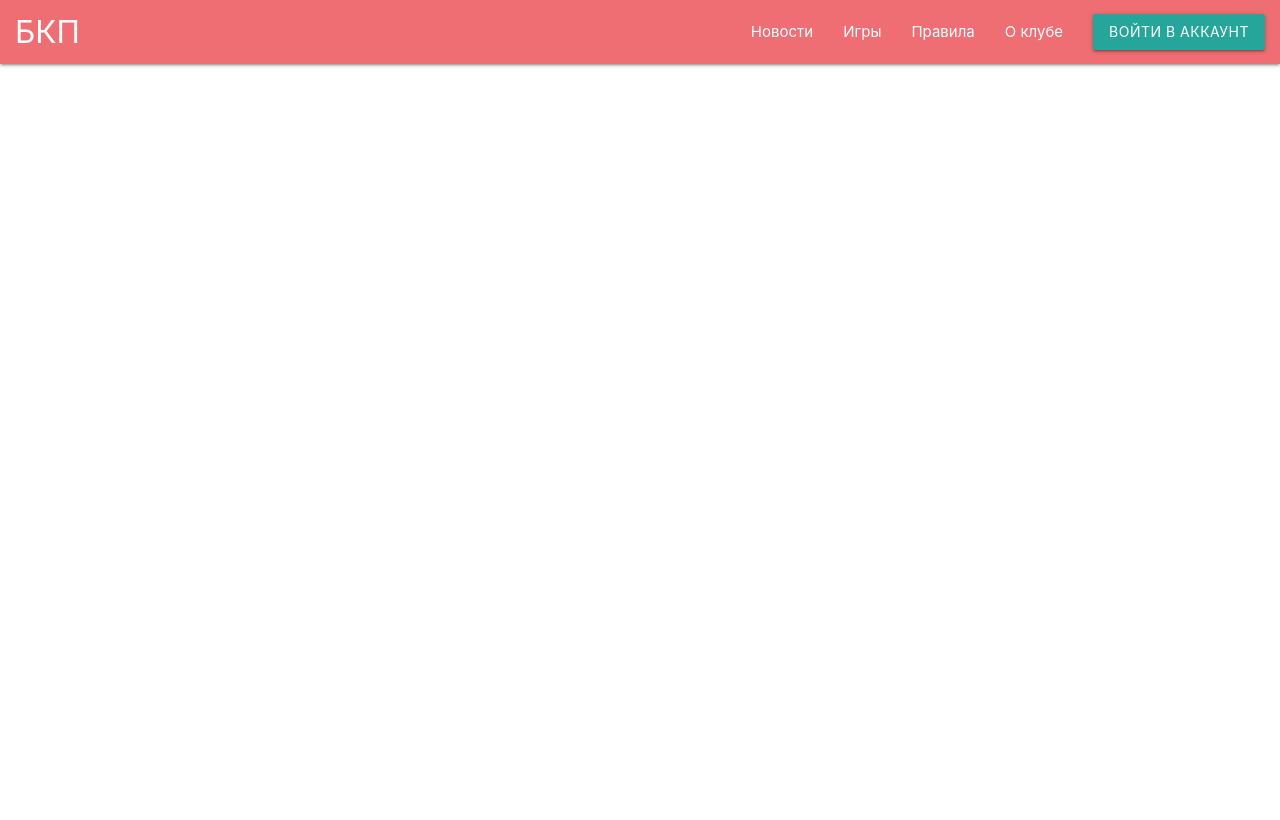
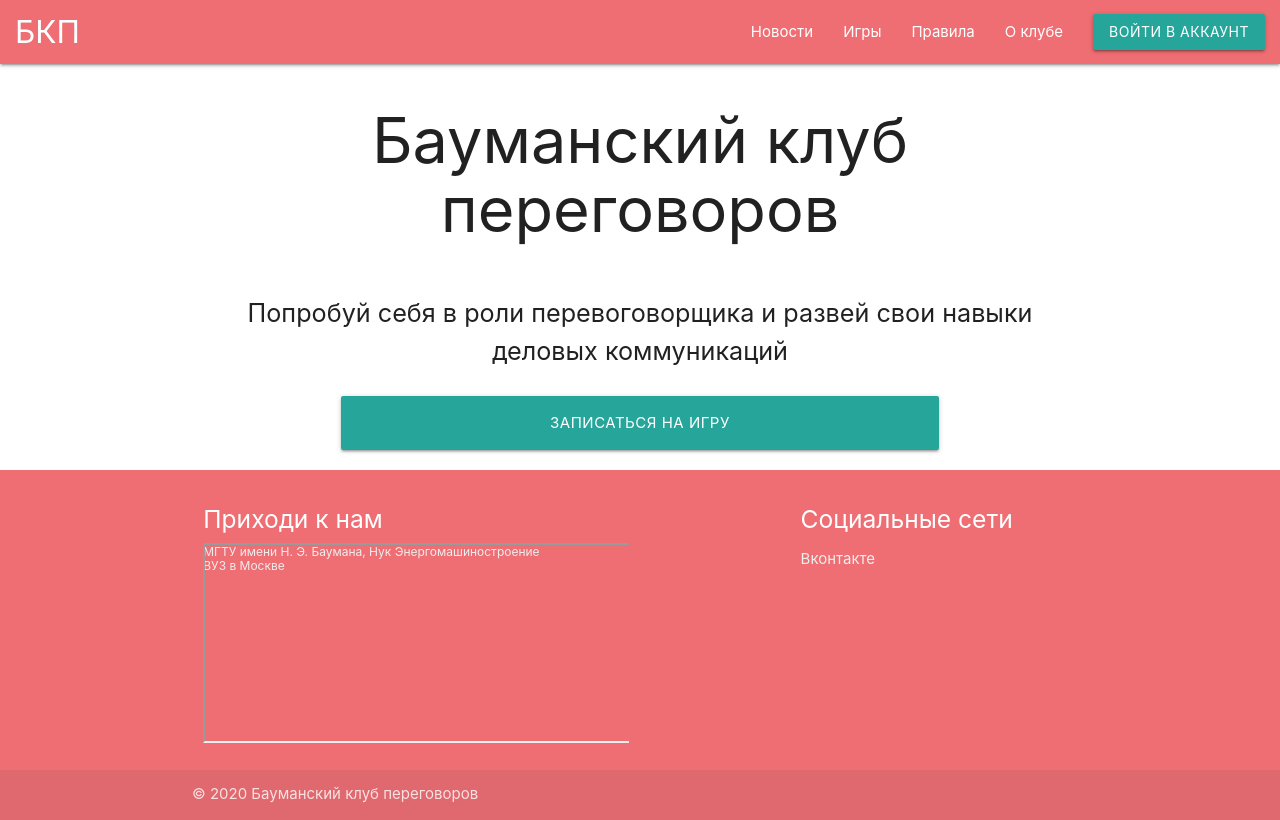
Before and after one commit to alexey-ershkov/BaumanNegotationClub-Site, a Django app: page / in a window 1280 px wide. Before the commit the page ends 67 px from the top, so only its background shows below. Run offline with Django 3.2, Linux system fonts and the light colour scheme; data that the repository does not hold is empty.

Commit message:
index page done

```diff
--- /dev/null
+++ b/static/css/customization.css
@@ -0,0 +1,9 @@
+body {
+    display: flex;
+    min-height: 100vh;
+    flex-direction: column;
+  }
+
+  main {
+    flex: 1 0 auto;
+  }
--- a/templates/base.html
+++ b/templates/base.html
@@ -6,10 +6,14 @@
     {% load static %}
     <link href="https://fonts.googleapis.com/icon?family=Material+Icons" rel="stylesheet">
     <link rel="stylesheet" href="{% static "css/materialize.min.css" %}">
+    <link rel="stylesheet" href="{% static "css/customization.css" %}">
 </head>
 <body>
 {% include "inc/navbar.html" %}
-{% block content %} {% endblock %}
+<main class="container">
+    {% block content %} {% endblock %}
+</main>
+{% include "inc/footer.html" %}
 <script type="text/javascript" src="{% static "js/materialize.min.js" %}"></script>
 </body>
 </html>
--- /dev/null
+++ b/templates/inc/footer.html
@@ -0,0 +1,29 @@
+<footer class="page-footer">
+    <div class="container">
+        <div class="row">
+            <div class="col l6 s12">
+                <h5 class="white-text">Приходи к нам</h5>
+                <div style="position:relative;overflow:hidden;"><a
+                        href="https://yandex.ru/maps/org/mgtu_imeni_n_e_baumana_nuk_energomashinostroyeniye/1023958089/?utm_medium=mapframe&utm_source=maps"
+                        style="color:#eee;font-size:12px;position:absolute;top:0px;">МГТУ имени Н. Э. Баумана, Нук
+                    Энергомашиностроение</a><a
+                        href="https://yandex.ru/maps/213/moscow/category/university_college/?utm_medium=mapframe&utm_source=maps"
+                        style="color:#eee;font-size:12px;position:absolute;top:14px;">ВУЗ в Москве</a>
+                    <iframe src="https://yandex.ru/map-widget/v1/-/CCQpZRhh1D" width="600" height="200" frameborder="1"
+                            allowfullscreen="true" style="position:relative;"></iframe>
+                </div>
+            </div>
+            <div class="col l4 offset-l2 s12">
+                <h5 class="white-text">Социальные сети</h5>
+                <ul>
+                    <li><a class="grey-text text-lighten-3" href="#!">Вконтакте</a></li>
+                </ul>
+            </div>
+        </div>
+    </div>
+    <div class="footer-copyright">
+        <div class="container">
+            © 2020 Бауманский клуб переговоров
+        </div>
+    </div>
+</footer>
--- a/templates/inc/navbar.html
+++ b/templates/inc/navbar.html
@@ -1,6 +1,6 @@
 <nav>
     <div class="nav-wrapper">
-        <a href="#!" class="brand-logo" style="margin-left: 1rem">БКП</a>
+        <a href="" class="brand-logo" style="margin-left: 1rem">БКП</a>
         <a href="#" data-target="mobile-demo" class="sidenav-trigger"><i class="material-icons">menu</i></a>
         <ul class="right hide-on-med-and-down">
             {% include "inc/navUrls.html" %}
--- a/templates/index.html
+++ b/templates/index.html
@@ -1,11 +1,12 @@
 {% extends "base.html" %}
 {% block titile %}
-    Главная
+    БКП
 {% endblock %}
 {% block content %}
     <div class="row">
-    {% for post in posts %}
-        {% include "inc/postCard.html" %}
-    {% endfor %}
+        <h1 class="col l12  center-align">Бауманский клуб переговоров</h1>
+        <p class="col l12  flow-text center">Попробуй себя в роли перевоговорщика и развей свои навыки деловых
+            коммуникаций</p>
+        <a class="col offset-s1 s10 l8 offset-l2  waves-effect waves-light btn-large center">Записаться на игру</a>
     </div>
 {% endblock %}
```
